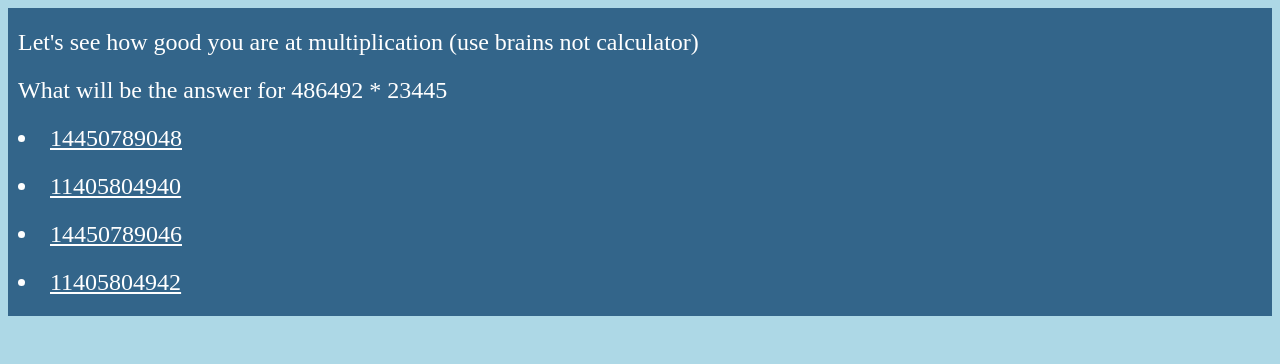
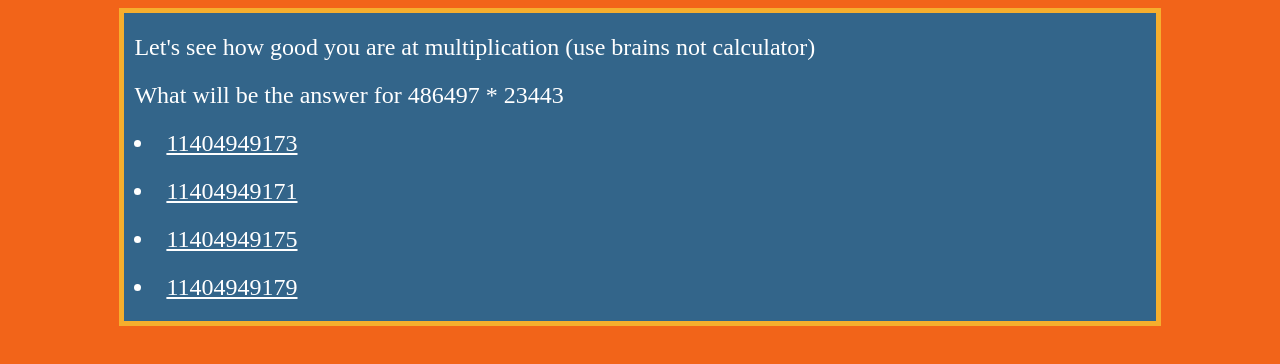
Before and after one commit to ShivaanshSaxena/crazyQuiz, a plain HTML site: page secondques.html in a window 1280 px wide. Drawn offline with Linux system fonts and the light colour scheme.

Commit message:
Trying center

```diff
--- a/css/styles.css
+++ b/css/styles.css
@@ -2,7 +2,7 @@ img {
 }
 
 body{
-    background: lightblue;
+    background: #F26419;
     font-size: 12px;
 }
 
@@ -24,11 +24,15 @@ F6AE2D - Honey Yellow
 .ques{
     background: #33658A;
     display: block;
+    /* justify-content: center; */
     color: white;
     padding: 10 10 10 10;
+    width: 80%;
+    border: 5px  solid #F6AE2D;
     margin: 0 auto;
     font-size: x-large;
-    line-height: 2;;
+    line-height: 2;
+    /* text-align: center; */
 }
 .hidea{
     text-decoration: none;
--- a/secondques.html
+++ b/secondques.html
@@ -8,17 +8,17 @@
 <div class="ques">
 Let's see how good you are at multiplication (use brains not calculator)<br/>
 What will be the answer for
-486492 * 23445
+486497 * 23443
 
 
-<a href="index.html" class="normala" onclick="alert('You are wrong, start from first');"><li>14450789048</li> </a>
+<a href="index.html" class="normala" onclick="alert('You are wrong, start from first');"><li>11404949173</li> </a>
 
-<a href="thirdQues.html" class="normala" onClick="alert('You got it right')" ><li>11405804940</li></a>
+<a href="thirdQues.html" class="normala" onClick="alert('You got it right')" ><li>11404949171</li></a>
 
 
-    <a href="index.html" class="normala" onclick="alert('You are wrong, start from first');"><li>14450789046</li></a>
+    <a href="index.html" class="normala" onclick="alert('You are wrong, start from first');"><li>11404949175</li></a>
 
-        <a href="index.html" class="normala" onclick="alert('You are wrong, start from first');"><li>11405804942</li></a>
+        <a href="index.html" class="normala" onclick="alert('You are wrong, start from first');"><li>11404949179</li></a>
 
 </div>
 </body>
```
Also changed, not shown: thirdQues.html (+1 -1 lines).
